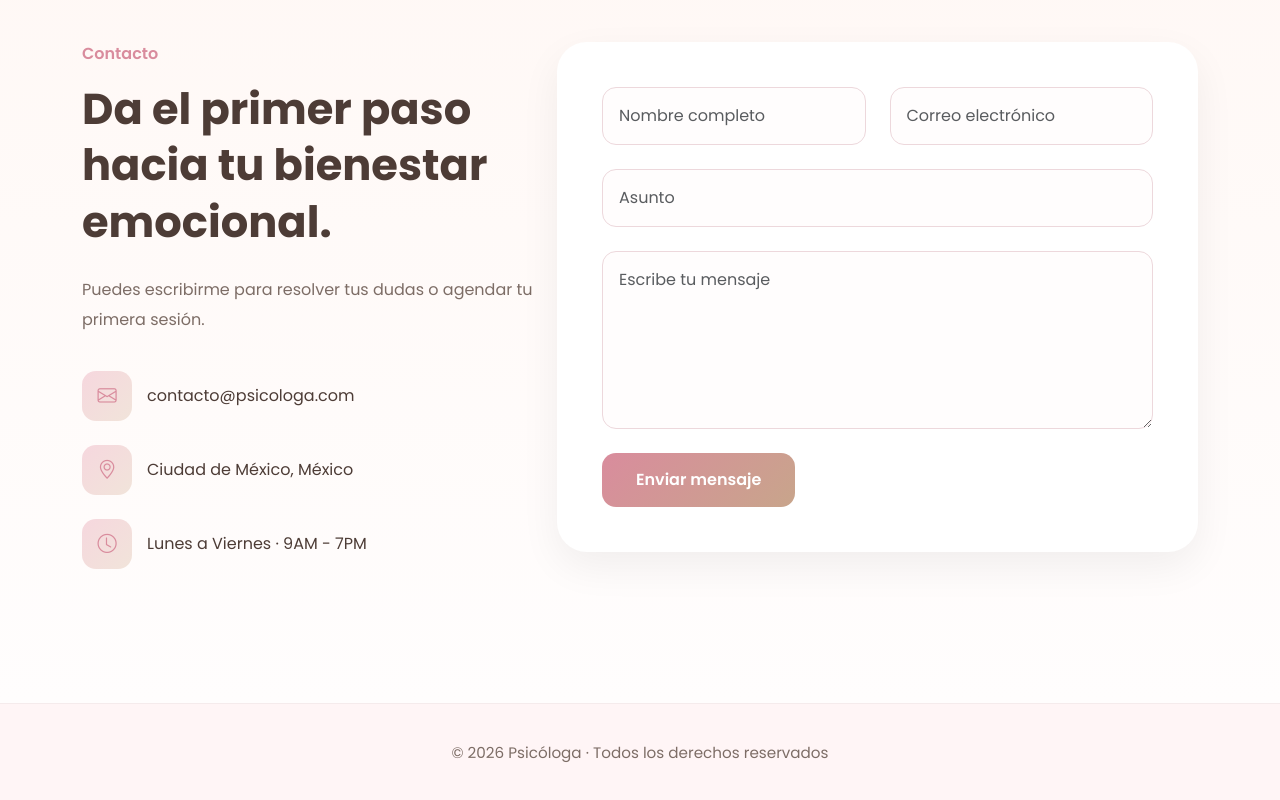
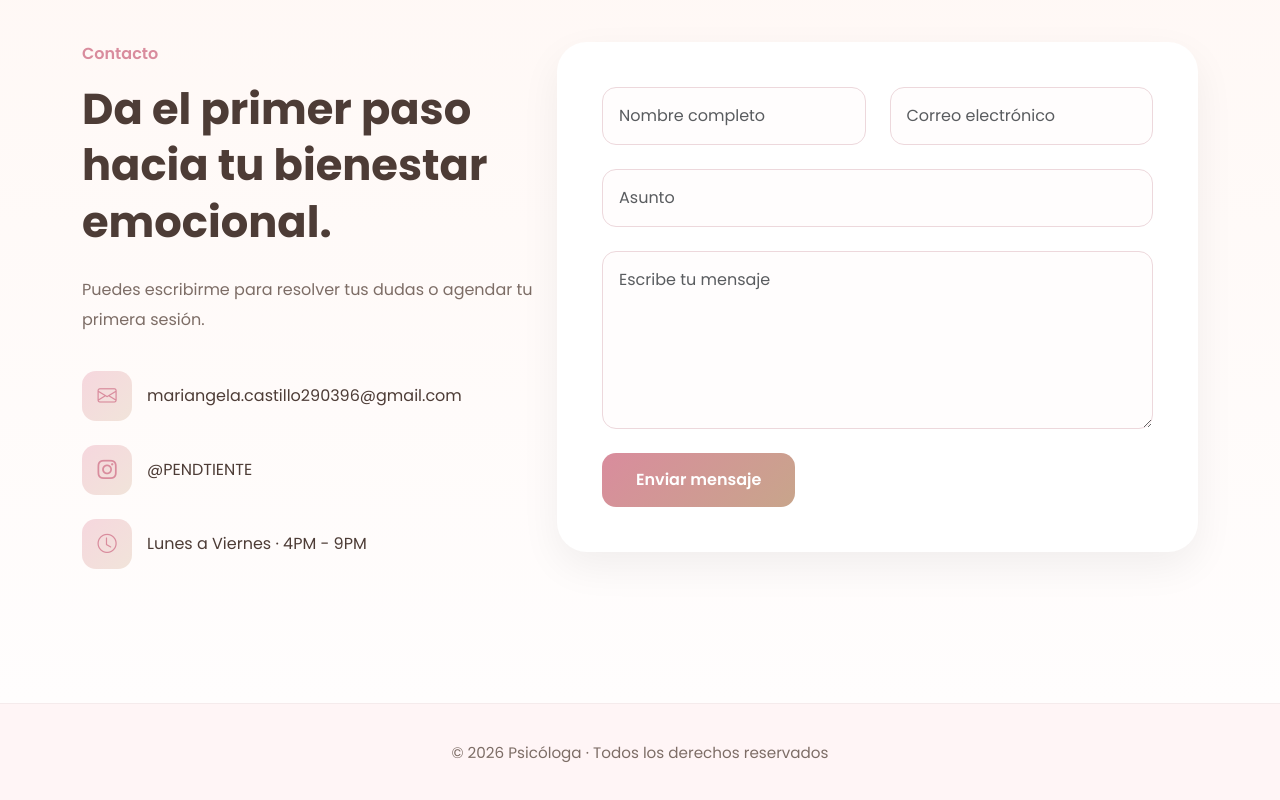
Before and after one commit to Dev-Luis-Castillo/mariangela, a plain HTML site: page index.html in a window 1280 px wide. Shown: the part 2568-3368 px from the top of the page. Drawn offline with nearby package versions, Linux system fonts and the light colour scheme.

Commit message:
Update index.html

```diff
--- a/index.html
+++ b/index.html
@@ -277,17 +277,17 @@
 
                         <div class="contact-item">
                             <i class="bi bi-envelope"></i>
-                            <span>contacto@psicologa.com</span>
+                            <span>mariangela.castillo290396@gmail.com</span>
                         </div>
 
                         <div class="contact-item">
-                            <i class="bi bi-geo-alt"></i>
-                            <span>Ciudad de México, México</span>
+                           <i class="bi bi-instagram"></i>
+                            <span>@PENDTIENTE</span>
                         </div>
 
                         <div class="contact-item">
                             <i class="bi bi-clock"></i>
-                            <span>Lunes a Viernes · 9AM - 7PM</span>
+                            <span>Lunes a Viernes · 4PM - 9PM</span>
                         </div>
 
                     </div>
```
